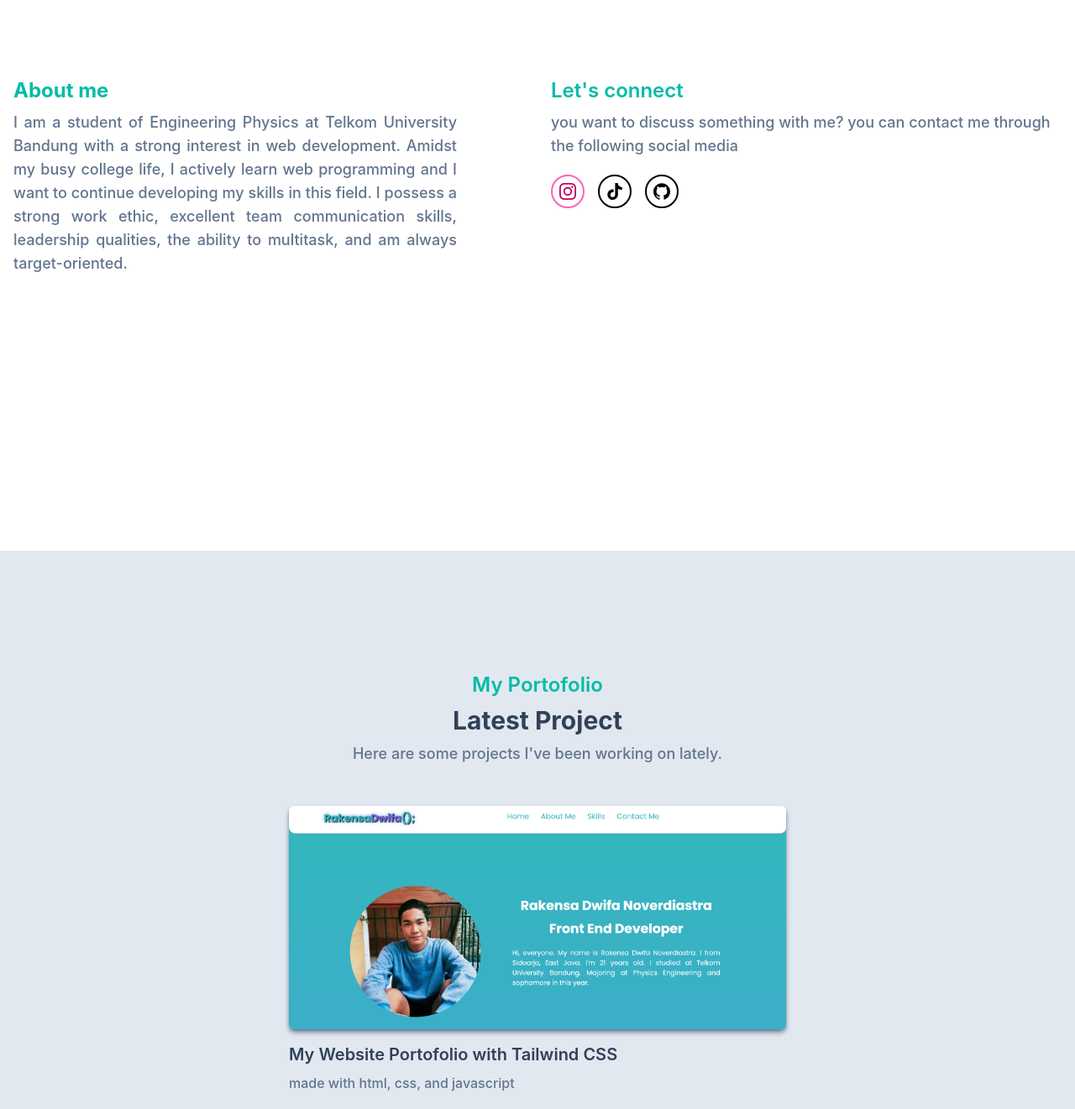
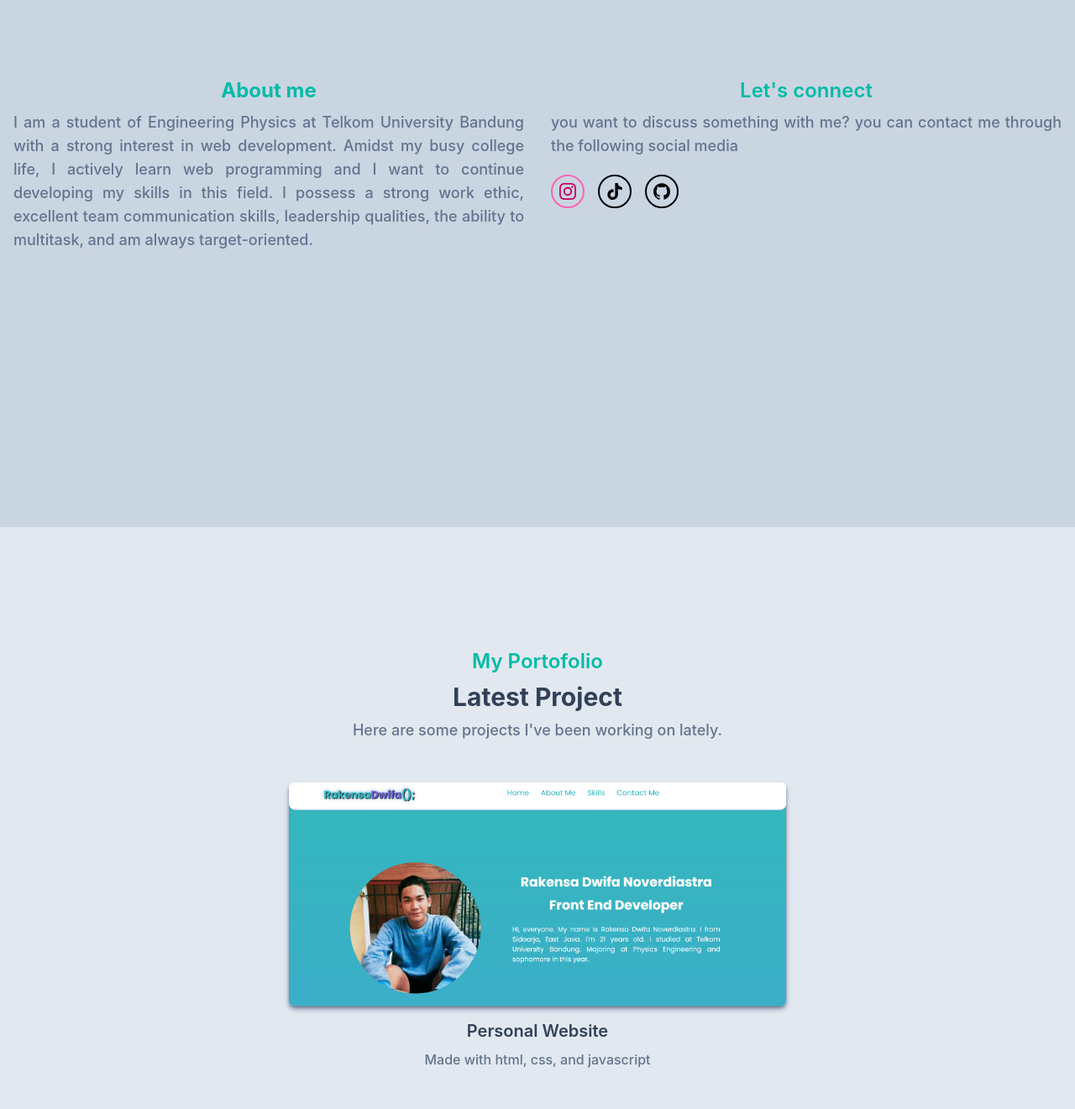
Before and after one commit to RakensaDwifa/Portofolio-TailwindCSS, a website: page index.html in a window 1280 px wide. Shown: the part 760-2081 px from the top of the page at 84% size. Drawn offline with Linux system fonts and the light colour scheme.

Commit message:
add and fix some text

```diff
--- a/index.html
+++ b/index.html
@@ -148,13 +148,13 @@
     <!-- Hero Section End -->
 
     <!-- About Section Start -->
-    <section id="about" class="pt-36 pb-72 dark:bg-slate-800">
+    <section id="about" class="pt-36 pb-72 bg-slate-300 dark:bg-slate-800">
       <div class="container 2xl:px-40">
         <div class="flex flex-wrap">
           <div class="mb-10 w-full px-4 lg:w-1/2">
-            <h3 class="mb-2 text-2xl font-bold text-teal-500">About me</h3>
+            <h3 class="mb-2 text-2xl font-bold text-teal-500 text-center">About me</h3>
             <p
-              class="pr-20 text-justify font-medium text-slate-500 lg:text-lg dark:text-slate-300"
+              class=" text-justify font-medium text-slate-500 lg:text-lg dark:text-slate-300"
             >
               I am a student of Engineering Physics at Telkom University Bandung
               with a strong interest in web development. Amidst my busy college
@@ -164,12 +164,12 @@
               ability to multitask, and am always target-oriented.
             </p>
           </div>
-          <div class="w-full px-4 lg:w-1/2">
-            <h3 class="mb-2 text-2xl font-semibold text-teal-500">
+          <div class="w-full px-4 lg:w-1/2 mt-10 lg:mt-0">
+            <h3 class="mb-2 text-2xl font-semibold text-teal-500 text-center">
               Let's connect
             </h3>
             <p
-              class="mb-5 font-medium text-slate-500 lg:text-lg dark:text-slate-300"
+              class="mb-5 font-medium text-slate-500 lg:text-lg dark:text-slate-300 text-justify"
             >
               you want to discuss something with me? you can contact me through
               the following social media
@@ -260,17 +260,18 @@
         <div
           class="md: mx-auto flex w-full flex-wrap justify-center px-4 2xl:px-40"
         >
+        <!-- First Project -->
           <div class="mb-12 p-4 md:w-1/2">
             <div class="overflow-hidden rounded-md shadow-md shadow-slate-500">
               <img src="img/1.png" alt="personal website" />
             </div>
             <h3
-              class="mt-4 mb-2 text-xl font-semibold text-slate-700 dark:text-sky-400"
+              class="mt-4 mb-2 text-xl font-semibold text-slate-700 dark:text-sky-400 text-center"
             >
-              My Website Portofolio with Tailwind CSS
+              <a href=""></a>Personal Website
             </h3>
-            <p class="font-medium text-slate-500 dark:text-white">
-              made with html, css, and javascript
+            <p class="font-medium text-slate-500 dark:text-white text-center">
+              Made with html, css, and javascript
             </p>
           </div>
         </div>
@@ -373,7 +374,7 @@
             <h2 class="mb-5 text-3xl font-bold text-white">Rakensa Dwifa</h2>
             <h3 class="text-xl font-semibold text-teal-300">Contact me</h3>
             <p>rakensadwifa@gmail.com</p>
-            <p>Jl. Raya Bojongsoang No. 155</p>
+            <p>Jl. Raya Bojongsoang No. 155B</p>
             <p>Bandung</p>
           </div>
           <div class="mb-12 w-full px-4 md:w-1/2 lg:px-20">
```
Also changed, not shown: src/output.css.
